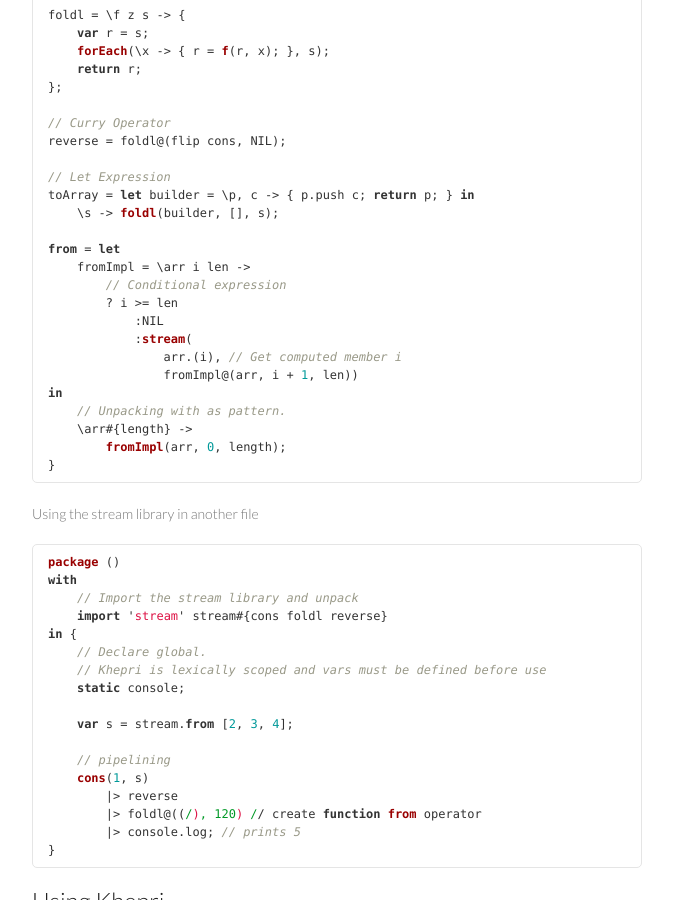
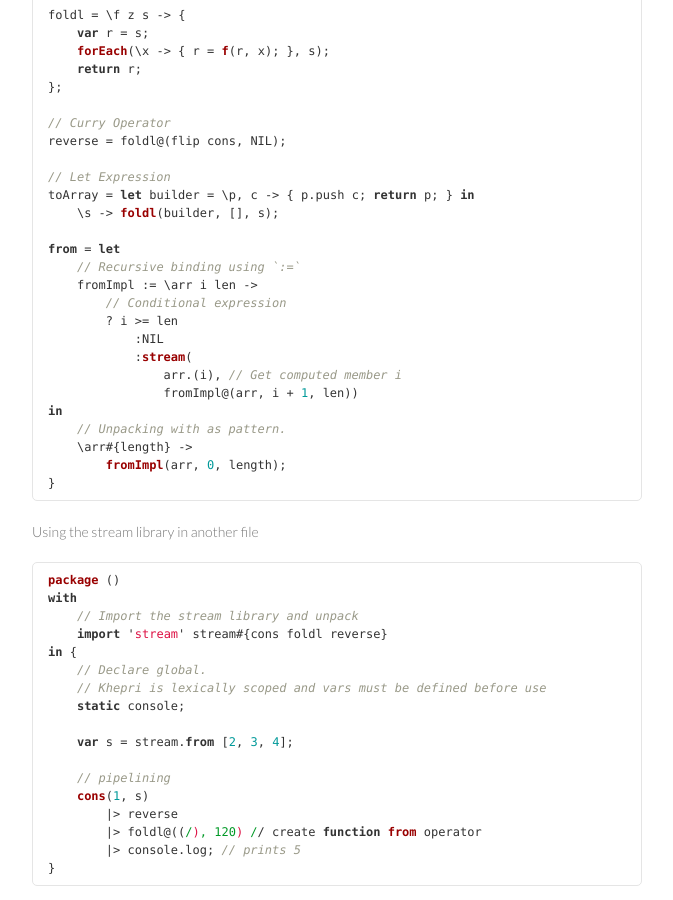
Before and after one commit to mattbierner/khepri, a Jekyll site: the page built from index.md, in a window 1280 px wide and 900 px high, scrolled down 988 px. Shown: the whole window, without its empty margins (303-976 px from the left). Built offline with Jekyll 4.4.1, drawn with Linux system fonts in a browser that asks for light colours; Markdown is read by kramdown in place of the engine named in the settings.

Commit message:
Fixed example

```diff
--- a/index.md
+++ b/index.md
@@ -56,7 +56,8 @@ toArray = let builder = \p, c -> { p.push c; return p; } in
     \s -> foldl(builder, [], s);
 
 from = let
-    fromImpl = \arr i len ->
+    // Recursive binding using `:=`
+    fromImpl := \arr i len ->
         // Conditional expression
         ? i >= len
             :NIL
```
